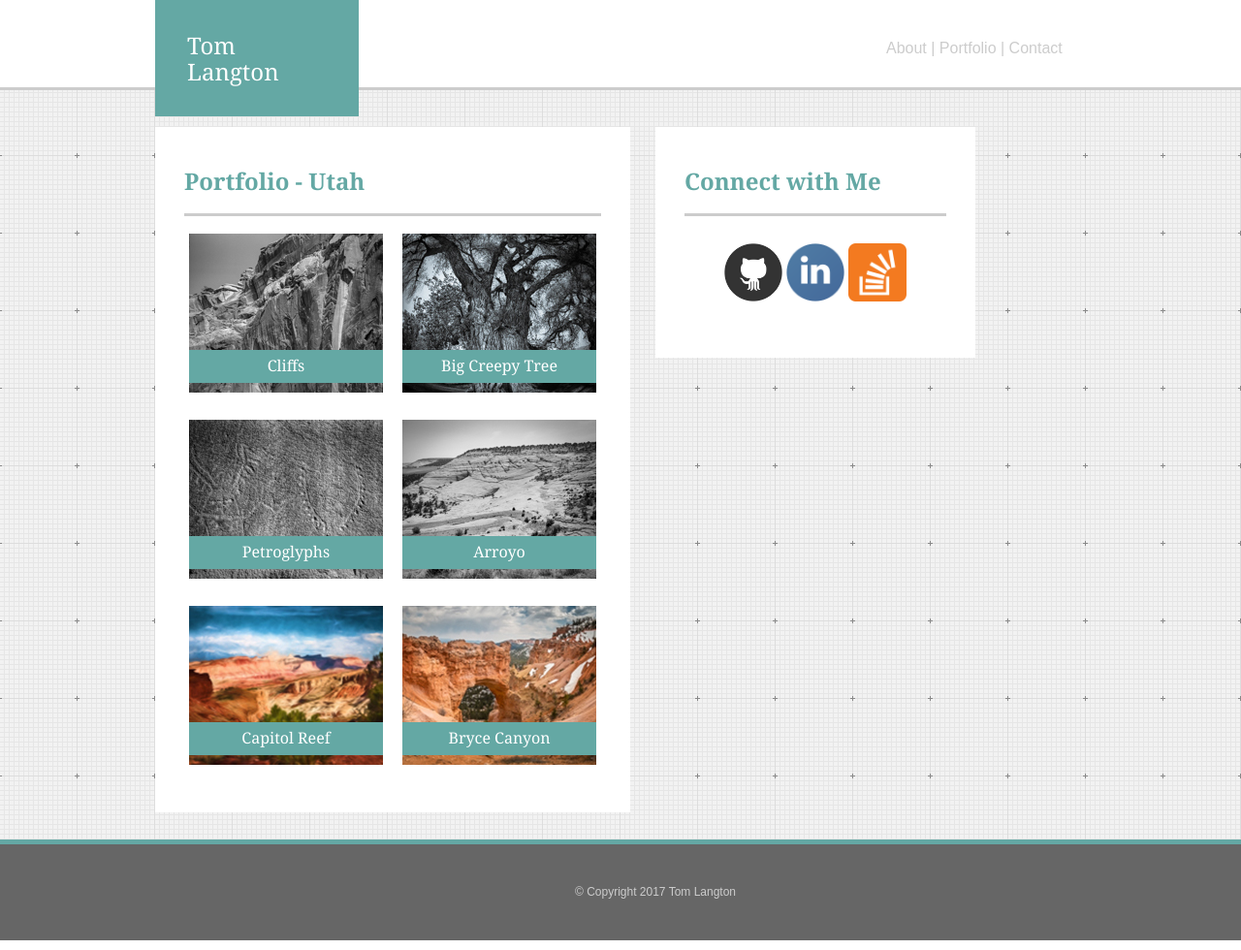
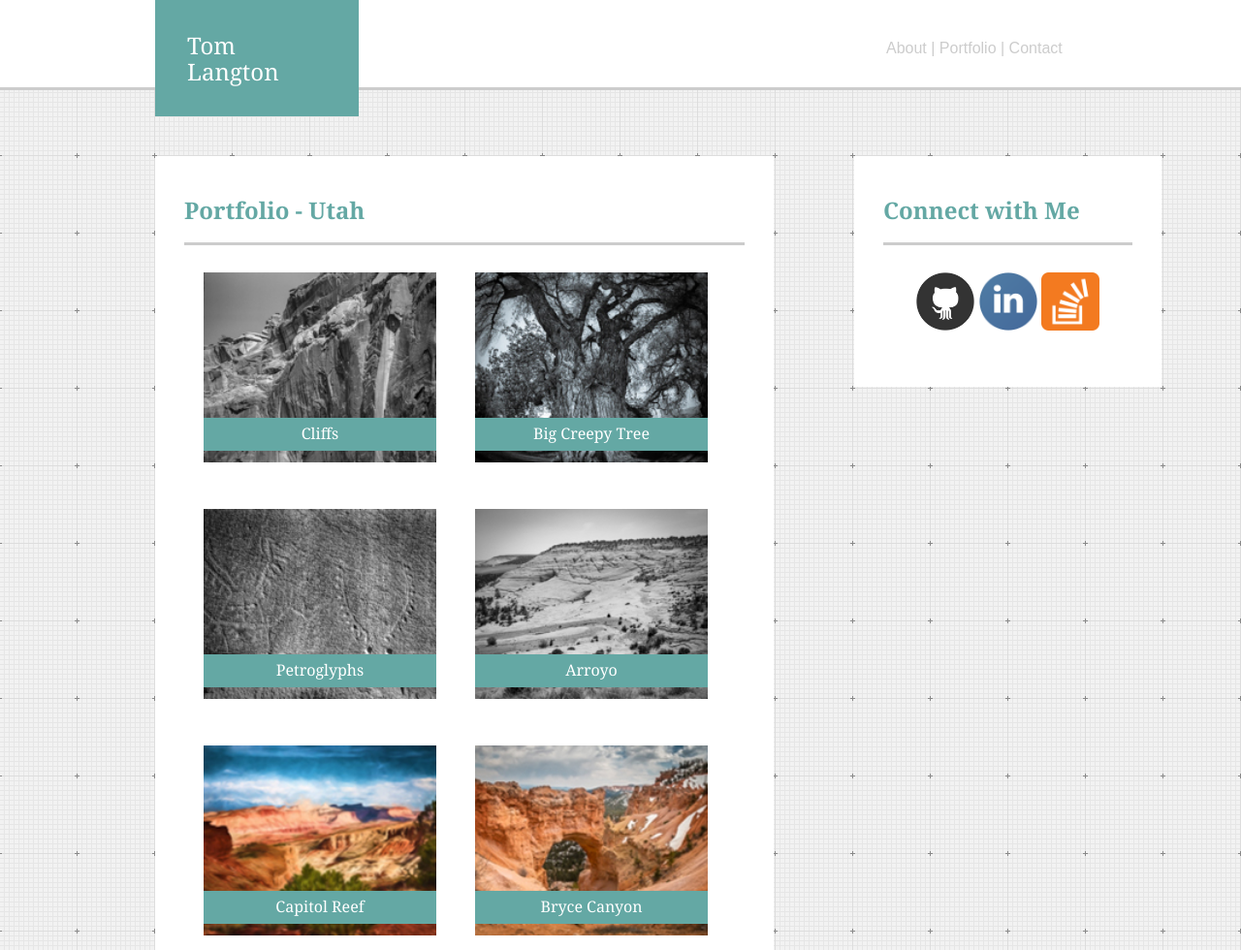
Before and after one commit to tlangton/Basic-Portfolio, a plain HTML site: page portfolio.html in a window 1280 px wide. Shown: the top 980 px of the page at 97% size. Drawn offline with Linux system fonts and the light colour scheme.

Commit message:
finished

```diff
--- /dev/null
+++ b/assets/css/layout.css
@@ -0,0 +1,23 @@
+<?php
+header('Content-type: text/css');
+?>
+* {
+	margin: 0;
+}
+html, body {
+	height: 100%;
+}
+.wrapper {
+	min-height: 100%;
+	margin: 0 auto -155px; /* the bottom margin is the negative value of the footer's height */
+}
+footer, .push {
+	height: 155px; /* '.push' must be the same height as 'footer' */
+}
+
+/*
+
+Sticky Footer by Ryan Fait
+http://ryanfait.com/
+
+*/
--- a/assets/css/style.css
+++ b/assets/css/style.css
@@ -67,21 +67,23 @@ hr{
 	padding: 10px;
 }
 
-#portrow{
-margin-right: -10px;
+.portrow{
+/*margin-right: -10px;
 margin-left: -5px;
-margin-bottom: 20px;
+margin-bottom: 20px;*/
+margin: 0 auto ;
 }
 
 
 .image {
 	position:relative;
 	float:left; /* optional */
-    margin: 10px;
+	margin: 20px;
+
 }
 .image .text {
 	position:absolute;
-    top:120px; /* in conjunction with left property, decides the text position */
+	top:150px; /* in conjunction with left property, decides the text position */
 	left:0px;
 	right: 0px;
 	background-color: #64A8A4;
@@ -104,22 +106,26 @@ article{
 	padding:30px;
 	padding-top: 22px;
 	background-color: #fff;
-	width:650px;
+	width:578px;
 	margin-bottom:  28px;
+	margin-top:  30px;
+	height: 824px;
 }
 
 .artport {
-		width:430px;
+	width:578px;
+	height: 824px;
 }
 
 
 #connect{
 	float:left;
-	margin-left: 26px;
+	margin-left: 83px;
+	margin-top: 30px;
 	padding:30px;
 	padding-top: 22px;
 	background-color: #fff;
-	width:270px;
+	width:257px;
 }
 
 
@@ -152,7 +158,7 @@ input[type=submit] {
 
 input[type=textarea] {
 	width: 100%;
-    height: 150px;
+	height: 132px;
 	resize: none;
 
 }
--- a/portfolio.html
+++ b/portfolio.html
@@ -3,9 +3,10 @@
 <head>
 	<title>Basic Portfolio</title>
 	<link rel="stylesheet" href="assets/css/style.css">
+	<link rel="stylesheet" href="assets/css/layout.css">
 </head>
 <body>
-
+	<div class="wrapper">
 
 
 		<header>
@@ -35,9 +36,9 @@
 
 				<hr>
 
-				<div id="portrow">
+				<div class="portrow">
 					<div class="image">
-						<img src="assets/images/Scan-150504-0010.jpg" alt="Cliffs">
+						<img src="assets/images/Scan-150504-0010.jpg" alt="Cliffs" height="196" width="240">
 						<div class="text">
 							<p>Cliffs</p>
 						</div>
@@ -45,7 +46,7 @@
 
 
 					<div class="image">
-						<img src="assets/images/Scan-150427-0002.jpg" alt="Big Creepy Tree">
+						<img src="assets/images/Scan-150427-0002.jpg" alt="Big Creepy Tree"  height="196" width="240">
 						<div class="text">
 							<p>Big Creepy Tree</p>
 						</div>
@@ -54,9 +55,9 @@
 
 				<br>
 
-				<div id="portrow">
+				<div class="portrow">
 					<div class="image">
-						<img src="assets/images/Scan-150504-0007.jpg" alt="Petroglyphs">
+						<img src="assets/images/Scan-150504-0007.jpg" alt="Petroglyphs" height="196" width="240">
 						<div class="text">
 							<p>Petroglyphs</p>
 						</div>
@@ -64,7 +65,7 @@
 
 
 					<div class="image">
-						<img src="assets/images/Scan-150502-0006.jpg" alt="Arroyo">
+						<img src="assets/images/Scan-150502-0006.jpg" alt="Arroyo" height="196" width="240">
 						<div class="text">
 							<p>Arroyo</p>
 						</div>
@@ -73,9 +74,9 @@
 
 				<br>
 
-				<div id="portrow">
+				<div class="portrow">
 					<div class="image">
-						<img src="assets/images/IMG_4845_HDR-Edit2.jpg" alt="Capitol Reef">
+						<img src="assets/images/IMG_4845_HDR-Edit2.jpg" alt="Capitol Reef" height="196" width="240">
 						<div class="text">
 							<p>Capitol Reef</p>
 						</div>
@@ -83,7 +84,7 @@
 
 
 					<div class="image">
-						<img src="assets/images/IMG_5045-HDR-Pano.jpg" alt="Bryce Canyon">
+						<img src="assets/images/IMG_5045-HDR-Pano.jpg" alt="Bryce Canyon" height="196" width="240">
 						<div class="text">
 							<p>Bryce Canyon</p>
 						</div>
@@ -115,7 +116,7 @@
 
 
 		</div>
-
+	</div>
 
 	<footer> &#169; Copyright 2017 Tom Langton</footer>
 
```
Also changed, not shown: contact.html (+4 -5 lines), index.html (+7 -2 lines). Lines whose indentation alone changed are shown as unchanged.
